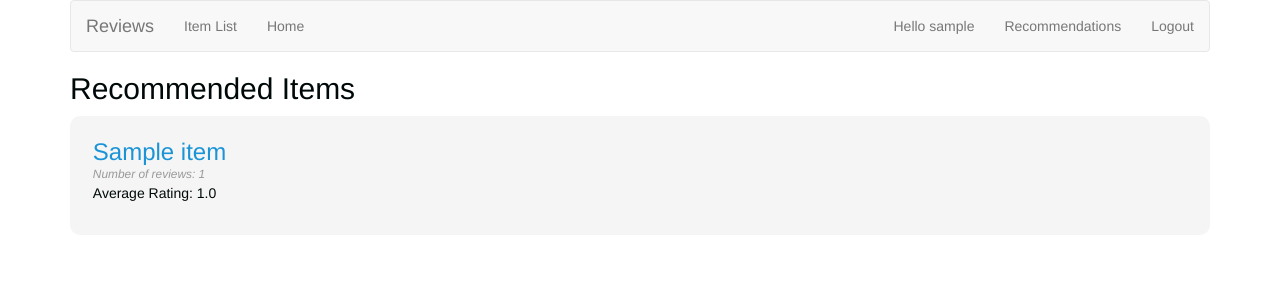
After one commit to ronrest/reviews_app, a Django app: a page that uses reviews/templates/reviews/base.html in a window 1280 px wide. The commit adds this page. Shown: the top 300 px of the page. Run offline with Django 3.2, Linux system fonts and the light colour scheme; a user stored in the database is signed in; tables that the repository leaves empty hold one stand-in row (values such as "Sample post"); some libraries are stand-ins or nearby versions.

Commit message:
RECOMMENDATIONS - Add a recommendations page

```diff
--- a/reviews/templates/reviews/base.html
+++ b/reviews/templates/reviews/base.html
@@ -29,6 +29,7 @@
             <ul class="nav navbar-nav navbar-right">
                 {% if user.is_authenticated %}
                 <li><a href="{% url 'reviews:user_review_list' user.username %}">Hello {{user.username}} </a></li>
+                <li><a href="{% url 'reviews:recommendations' %}">Recommendations</a></li>
                 <li><a href="{% url 'reviews:logout' %}">Logout</a></li>
                 {% else %}
                 <li><a href="{% url 'reviews:login' %}">Login</a></li>
--- /dev/null
+++ b/reviews/templates/reviews/recommendations.html
@@ -0,0 +1,32 @@
+{% extends "reviews/base.html"%}
+
+{% block title %}
+<h2>Recommended Items</h2>
+{% endblock %}
+
+
+{% block content %}
+{% for item in items %}
+    <div class="item_container">
+        <div class="item_content">
+            <article class="typical_article">
+                <header class="item_header">
+                    <h3><a href="{% url 'reviews:single_item' item.id %}">{{item.name}}</a></h3>
+                </header>
+                <footer class="item_footer">
+                    <p class="item_info">Number of reviews: {{item.num_reviews}}</p>
+                </footer>
+                <content>
+                    <p>Average Rating:
+                        {% if item.average_rating == None %}
+                        -
+                        {% else %}
+                        {{item.average_rating}}
+                        {% endif %}
+                    </p>
+                </content>
+            </article>
+        </div>
+    </div>
+{% endfor %}
+{% endblock %}
--- a/reviews/urls.py
+++ b/reviews/urls.py
@@ -13,6 +13,8 @@ urlpatterns = [
 
     url(r'^user/(?P<username>\w+)/$', views.user_review_list, name='user_review_list'),
     url(r'^user/$', views.user_review_list, name='user_review_list'),
+    url(r'^suggestions/$', views.user_recommendation_list, name="recommendations"),
+
 
     # User Authentication Pages
     url(r'^accounts/logout/$',
--- a/reviews/views.py
+++ b/reviews/views.py
@@ -47,6 +47,25 @@ def user_review_list(request, username=None):
                "username":username}
     return render(request,
                   template_name= template_sub_dir + "user_review_list.html",
+                  context=context)
+
+
+
+# ==============================================================================
+#                                                       USER_RECOMMENDATION_LIST
+# ==============================================================================
+@login_required
+def user_recommendation_list(request):
+    """
+    Show recomendations to the user
+    Currently just shows the user a list of All the items.
+    """
+    items = Item.objects.order_by("name")
+    context = {"items":items,
+               "page_title":"List of Items",
+               }
+    return render(request,
+                  template_name= template_sub_dir + "recommendations.html",
                   context=context)
 
 
```
